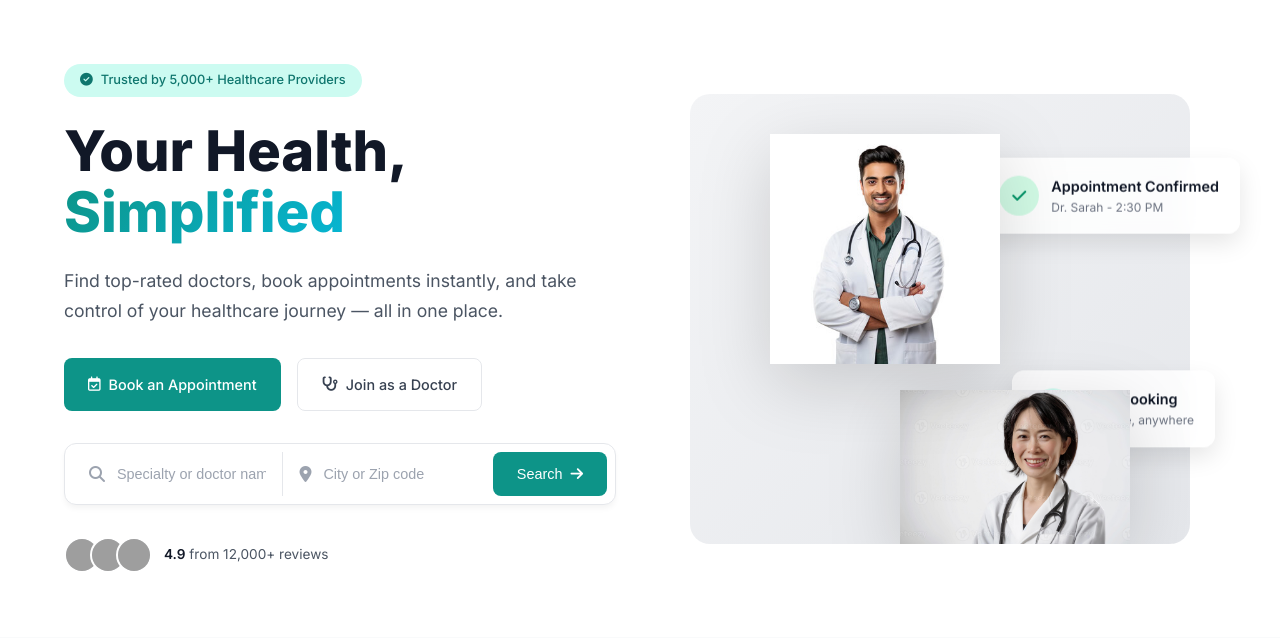
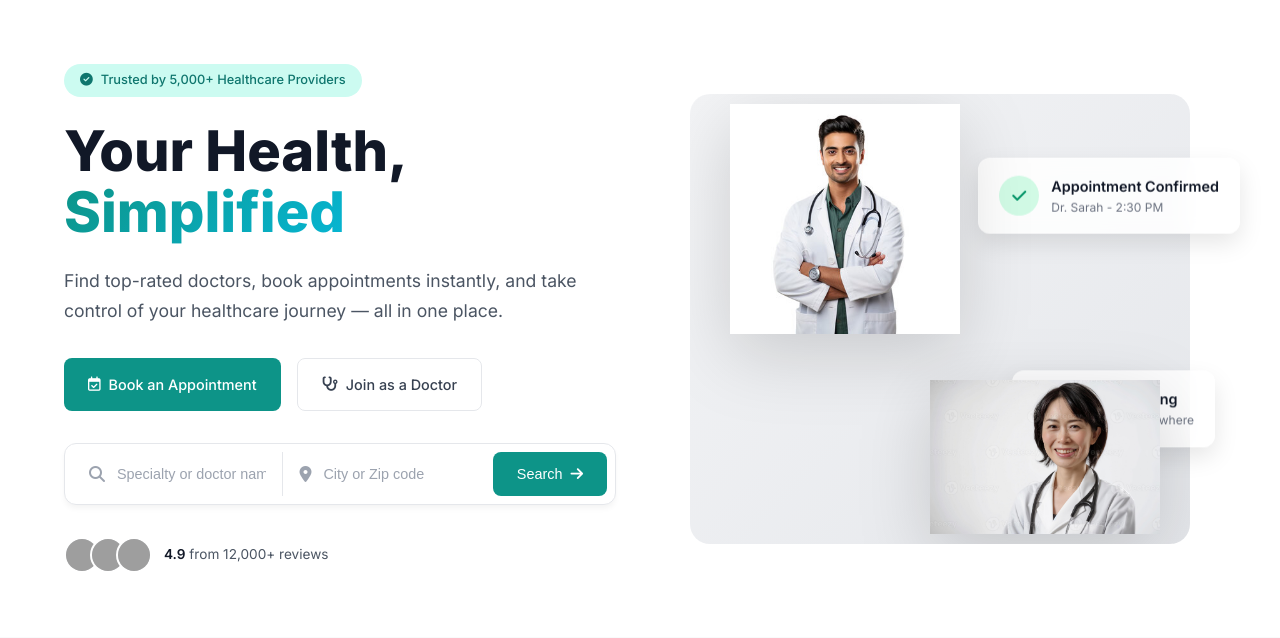
Before and after one commit to raghavathyagaraj/QuickDoc, a Python web app: template src/frontend/templates/index.html in a window 1280 px wide. Shown: the part 76-714 px from the top of the page. Run offline with Jinja, Linux system fonts and the light colour scheme; the template is opened without the code that fills it, so the values that code supplies are empty; grey boxes are pictures that could not be loaded.

Commit message:
added doc image

```diff
--- a/src/frontend/templates/index.html
+++ b/src/frontend/templates/index.html
@@ -58,15 +58,15 @@
 
 /* Top doctor */
 .doctor-top {
-    top: 40px;
-    left: 80px;
+    top: 10px;
+    left: 40px;
     z-index: 2;
 }
 
 /* Bottom doctor */
 .doctor-bottom {
-    bottom: 0;
-    right: 60px;
+    bottom: 10px;
+    right: 30px;
     z-index: 1;
 }
 
```
